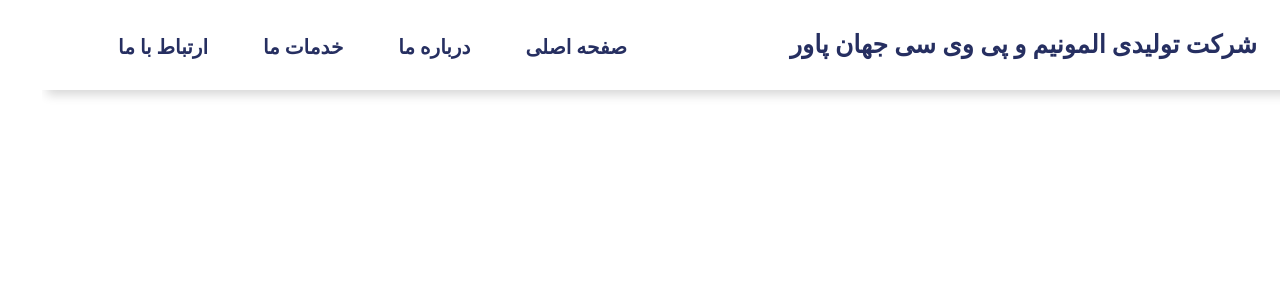
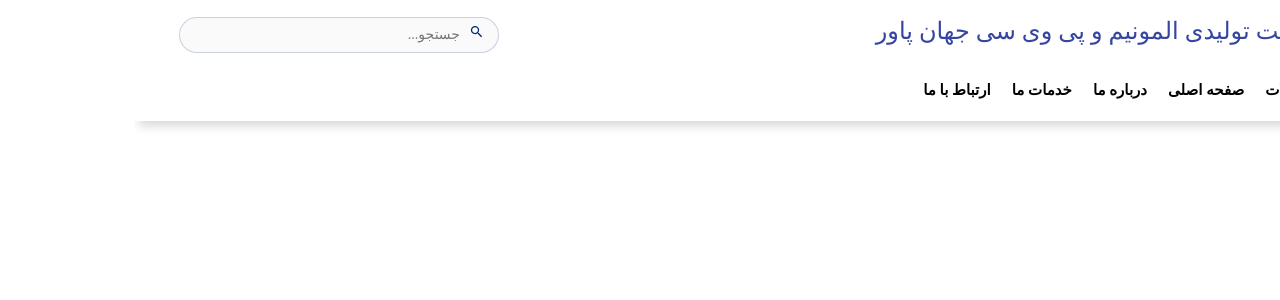
Before and after one commit to aabidaamiri/Jahan-Power, a React (Vite) app: page /service in a window 1280 px wide. Shown: the top 300 px of the page. Built offline with nearby package versions, Linux system fonts and the light colour scheme; a web font is replaced by a local one.

Commit message:
card divs

```diff
--- a/Component/Header/Header.jsx
+++ b/Component/Header/Header.jsx
@@ -1,34 +1,70 @@
-import React from 'react'
-import { Link, useNavigate } from 'react-router-dom'
+import React, { useState } from 'react'
+import { Link } from 'react-router-dom'
 import { RxHamburgerMenu } from "react-icons/rx";
+import { IoClose } from "react-icons/io5";
+import logo from "../../src/img/logo.png";
+import { IoMdSearch } from "react-icons/io";
+
 
 
 const Header = () => {
+    const [sidebar, setSidebar] = useState(false)
+
     return (
         <div>
+            <header className='header'>
+                <div className='header-top'>
 
-            <header className='header'>
-                <h2><Link><RxHamburgerMenu/></Link> </h2>
-
-                <div className='name col-sm-6'>
-                 شرکت تولیدی المونیم و پی وی سی جهان پاور
+                    <div className='name'>
+                        <img src={logo} alt="" />
+                        <h3> شرکت تولیدی المونیم و پی وی سی جهان پاور  </h3>
+                    </div>
+                    <div class="search-bar">
+                        <form class="search-form d-flex align-items-center" method="POST" action="#">
+                                <button type="submit" title="Search"><i><IoMdSearch/></i></button>
+                                <input type="text" name="query" placeholder="جستجو..." title="Enter search keyword"/>
+                        </form>
+                    </div>
+                    <h2><RxHamburgerMenu /> </h2>
                 </div>
 
-                <div className='col-sm-6'>
+                <div className='header-down'>
+
+                    <div>
                         <nav className='nav'>
                             <ul className='list-unstyled'>
+                                <a href=""> <li>دسته بندی محصولات</li></a>
                                 <Link to="/"><li>صفحه اصلی</li></Link>
                                 <Link to="/about"><li>درباره ما</li></Link>
                                 <Link to="/service"><li>خدمات ما</li></Link>
                                 <a href=""><li>ارتباط با ما</li></a>
                             </ul>
+
+
+                            <ul className='sidebar'>
+                                <li><IoClose /></li>
+                                <Link to="/"><li>صفحه اصلی</li></Link>
+                                <Link to="/about"><li>درباره ما</li></Link>
+                                <Link to="/service"><li>خدمات ما</li></Link>
+                                <a href=""><li>ارتباط با ما</li></a>
+                            </ul>
+
                         </nav>
                     </div>
+                </div>
+
+
+
+
+
 
 
             </header>
         </div>
+
+
     )
 }
 
+
 export default Header
--- a/Component/Herosection/Herosection.jsx
+++ b/Component/Herosection/Herosection.jsx
@@ -5,6 +5,7 @@ import bb2 from '../../src/img/bb (2).jpeg'
 import bb3 from '../../src/img/bb (3).jpeg'
 import { SlHome } from "react-icons/sl";
 import { TbWindow } from "react-icons/tb";
+import card1 from "../../src/img/p7.png"
 
 
 const Herosection = () => {
@@ -25,7 +26,7 @@ const Herosection = () => {
     <div className='herosection'>
       <section className='home-body' id='home'>
         <br />
-        <div className="hello container">
+        <div className="hello container-fluid">
           <Slider {...settings}>
             <div className="col-xs-12 slide-container">
               <img className="img-rounded" src={bb1} alt="" />
@@ -42,7 +43,35 @@ const Herosection = () => {
           </Slider>
         </div>
 
-        <div className='alum container'>
+        <div className='container-fluid '>
+          <div className='cards'>
+            <div className='col-6 card-right'>
+              <div className='card-right-top'>
+                <div class="overlay"></div>
+                <h1>کلکین پی وی سی </h1>
+                <button className='btn btn-primary'>دیدن موارد بیشتر</button>
+              </div>
+
+              <div className='card-right-down'>
+                <div class="overlay"></div>
+                <h1>دروازه پی وی سی</h1>
+                <button className='btn btn-primary'>دیدن موارد بیشتر</button>
+
+              </div>
+
+
+            </div>
+            <div className='col-6 card-left'>
+              <div class="overlay"></div>
+              <h1>وسایل المونیمی</h1>
+              <button className='btn btn-primary'>دیدن موارد بیشتر</button>
+
+            </div>
+
+          </div>
+        </div>
+
+        <div className='alum container-fluid'>
           <div>
             <div className='sub-heading'>
               <h2> <i><TbWindow /></i>  المونیم چیست؟  </h2>
--- a/Component/Home/Home.jsx
+++ b/Component/Home/Home.jsx
@@ -2,6 +2,7 @@ import React, { Component } from "react";
 import "slick-carousel/slick/slick.css";
 import "slick-carousel/slick/slick-theme.css";
 import Header from "../Header/Header"
+
 
 import { Outlet } from "react-router-dom";
 
--- a/src/App.css
+++ b/src/App.css
@@ -1,76 +1,241 @@
 :root{
-    --color: rgb(38, 47, 97);
+    --color: rgb(53, 69, 160);
 }
-
-body{
+*{
     margin: 0;
     padding: 0;
+}
+body{
+    min-height: 100vh;
     box-sizing: border-box;
     font-family: "Baloo Bhaijaan 2", serif;
     direction: rtl;
+    text-align: right;
+}
+button{
 
 }
-.hello{
-    height: 100vh;
-}
+
+
 /* Header section  */
 header{
-    position: sticky;
-    top: 0;
-    z-index: 1000;
+    background-color: white;
+    width: 100%;
     font-family: "Baloo Bhaijaan 2", serif;
     font-style: normal;
-
     direction: rtl;
     text-align: right;
+    box-shadow: 5px 5px 10px rgba(0, 0, 0, 0.158);
+    padding: 0 10px;
 
-    box-shadow: 5px 5px 10px rgba(0, 0, 0, 0.158);
-    width: 100%;
-    color: var(--color);
-    height: 90px;
-    padding: 0 50px;
-    background-color: white;
+    display: flex;
+    justify-content: center;
+    flex-direction: column;
+}
+.header-top{
+    height: 70px;
     display: flex;
     justify-content: space-between;
     align-items: center;
-
+}
+.header-top img{
+    width: 80px;
 }
 header h2{
     display: none;
 
 }
 header .name{
+    display: flex;
+    margin-top: 5px;
+    color: var(--color);
     font-size: 25px;
     font-weight: 600;
 }
 header .nav{
-    font-size: 20px;
+    font-size: 15px;
     font-weight: 600;
 }
-ul{
+header ul{
     float: right;
     display: flex;
-    margin-top: 15px;
-    gap: 55px;
+    gap: 1px;
 }
-li{
-    float: right;
-}
-a{
+header a{
+    height: 100%;
+    padding: 10px;
     text-decoration: none;
-    color: var(--color);
+    color: black;
+    list-style: none;
 }
 
-/* home section  */
+a:hover{
+    color: var(--color);
+    list-style: none;
+    text-decoration: none;
+}
+
+.header .search-bar {
+    direction: rtl;
+    text-align: right;
+    min-width: 360px;
+    padding: 0 20px;
+}
+.header .search-form {
+    width: 100%;
+}
+
+.header .search-form input {
+    background-color: rgba(128, 128, 128, 0.041);
+    border: 0;
+    font-size: 14px;
+    color: #012970;
+    border: 1px solid rgba(1, 41, 112, 0.2);
+    padding: 7px 38px 7px 8px;
+    border-radius: 25px;
+    transition: 0.3s;
+    width: 100%;
+  }
+
+
+.header .search-form input:focus,
+.header .search-form input:hover {
+  outline: none;
+  box-shadow: 0 0 10px 0 rgba(1, 41, 112, 0.15);
+  border: 1px solid rgba(1, 41, 112, 0.3);
+}
+
+.header .search-form button {
+  border: 0;
+  padding: 0;
+  margin-left: -30px;
+  background: none;
+
+}
+
+.header .search-form button i {
+    color: #012970;
+    font-size: 15px;
+}
+
+
+
+/* sidebar */
+.sidebar{
+    margin: 0;
+    position: fixed;
+    top: 0;
+    right: 0;
+    height: 100vh;
+    width: 250px;
+    z-index: 999;
+    background-color: rgba(255, 255, 255, 0.2);
+    backdrop-filter: blur(10px);
+    box-shadow: -10px 0 10px rgba(0,0,0,0.1);
+    display: none;
+    flex-direction: column;
+    align-items: flex-start;
+    justify-content: flex-start;
+}
+
+.sidebar li{
+    padding: 20px;
+    width: 100%;
+}
+.sidebar a {
+    text-align: center;
+    width: 100%;
+}
+
+
+
+
+/* herosection slider */
 .home-body{
-    height: 105vh;
+
+}
+.hello{
+    height: 115vh;
 }
 .slide-container img{
-    width: 1100px;
+    width: 1260px;
+    height: 700px;
+    margin: 20px 0;
     border: 2px solid var(--color);
 }
+
+
+
+/* herosection Cards  */
+.cards{
+    display: grid;
+    grid-template-columns: 1fr 1fr;
+    margin: 10px;
+    gap: 20px;
+    height: 600px;
+}
+.overlay{
+    position: absolute;
+    top: 0;
+    left: 0;
+    width: 100%;
+    height: 100%;
+    background-color: rgba(8, 9, 44, 0.425);
+    border-radius: 15px;
+}
+.card-right{
+    display: flex;
+    flex-direction: column;
+    gap: 20px;
+}
+
+.card-right-top{
+    border-radius: 15px;
+    width: 100%;
+    height: 100%;
+    background-image: url("../src/img/p5.png");
+    position: relative;
+}
+
+.card-right-down{
+    border-radius: 15px;
+    width: 100%;
+    height: 100%;
+    background-image: url("../src/img/p5.png");
+    position: relative;
+}
+
+.card-left {
+    border-radius: 15px;
+    width: 100%;
+    height: 100%;
+    background-image: url("../src/img/p1.png");
+    position: relative;
+}
+.card-left h1 , .card-right h1{
+    padding: 30px;
+    position: relative;
+    color: white;
+}
+.cards button{
+    position: relative;
+    background-color: var(--color);
+    margin-right: 50px;
+    border-radius: 20px;
+    padding: 10px 20px;
+    border: none;
+    font-weight: 600;
+}
+.cards button:hover{
+    background-color: white;
+    color: var(--color);
+    font-weight: 700;
+}
+
+/* Aluminium section */
 .alum{
-    background-color: rgba(128, 128, 128, 0.041);
+    margin: 20px;
+    background-color: rgba(128, 128, 128, 0.096);
     border-radius: 15px;
 }
 .alum p{
@@ -94,11 +259,11 @@ a{
 .alum-container{
     display: grid;
     grid-template-columns: 3fr 1fr;
+    margin-bottom: 15px;
 }
 .alum-container img{
-    width: 300px;
-    height: 350px;
-    margin: 10px;
+    width: 100%;
+    height: 100%;
     border-bottom-left-radius: 15px;
     border-top-right-radius: 15px;
 }
@@ -120,13 +285,9 @@ a{
 
 
 @media screen and (max-width: 600px){
-    header{
-        padding: 0 20px;
+    .hello{
+        height: 38vh;
     }
-    .hello{
-        height: 40vh;
-    }
-
     nav{
         display: none;
     }
@@ -135,10 +296,19 @@ a{
         font-size: 23px;
         margin-bottom: 15px;
     }
-    header .name{
-        font-size: 15px;
-        padding: 0;
-        margin-right: -90px;
+
+    .name h3{
+        font-size: 18px;
+        font-weight: 600;
+    }
+    .header-top img{
+        width: 50px;
+    }
+    .header-down{
+        display: none;
+    }
+    .search-bar{
+        display: none;
     }
     .slide-container img{
         width: 340px;
@@ -168,6 +338,26 @@ a{
         align-items: center;
     }
 
+    .cards{
+        height: 90vh;
+        display: flex;
+        flex-direction: column;
+        margin-top: 30px;
+    }
+    .cards h1{
+        font-size: 22px;
+    }
+    .cards button{
+        font-size: 10px;
+        margin-bottom: 20px;
+        margin-right: 40px;
+        padding: 10px;
+        font-weight: 400;
+    }
+    .cards .card-left{
+        height: 170px;
+    }
+
 }
 
 @media screen and (min-width: 600px) and (max-width: 900px){
@@ -177,9 +367,18 @@ a{
     header .name{
         font-size: 20px;
     }
+
+    .hello{
+        height: 500px;
+    }
     .slide-container img{
         width: 600px;
+        height: 400px;
         border: 2px solid var(--color);
+    }
+    .cards{
+        display: flex;
+        flex-direction: column;
     }
 }
 
@@ -190,8 +389,12 @@ a{
     header .nav{
         font-size: 12px;
     }
+    .hello{
+        height: 600px;
+    }
     .slide-container img{
         width: 800px;
+        height: 500px;
         border: 2px solid var(--color);
     }
 }
--- a/src/App.jsx
+++ b/src/App.jsx
@@ -10,6 +10,7 @@ import Service from '../Component/Service/Service'
 import Herosection from '../Component/Herosection/Herosection'
 
 const router = createBrowserRouter([
+
   {
     path: "/",
     element: <Home/>,
```
Also changed, not shown: Component/Home/Image.jsx (deleted, +0 -15 lines), src/img/logo.png (added). Lines whose indentation alone changed are shown as unchanged.
